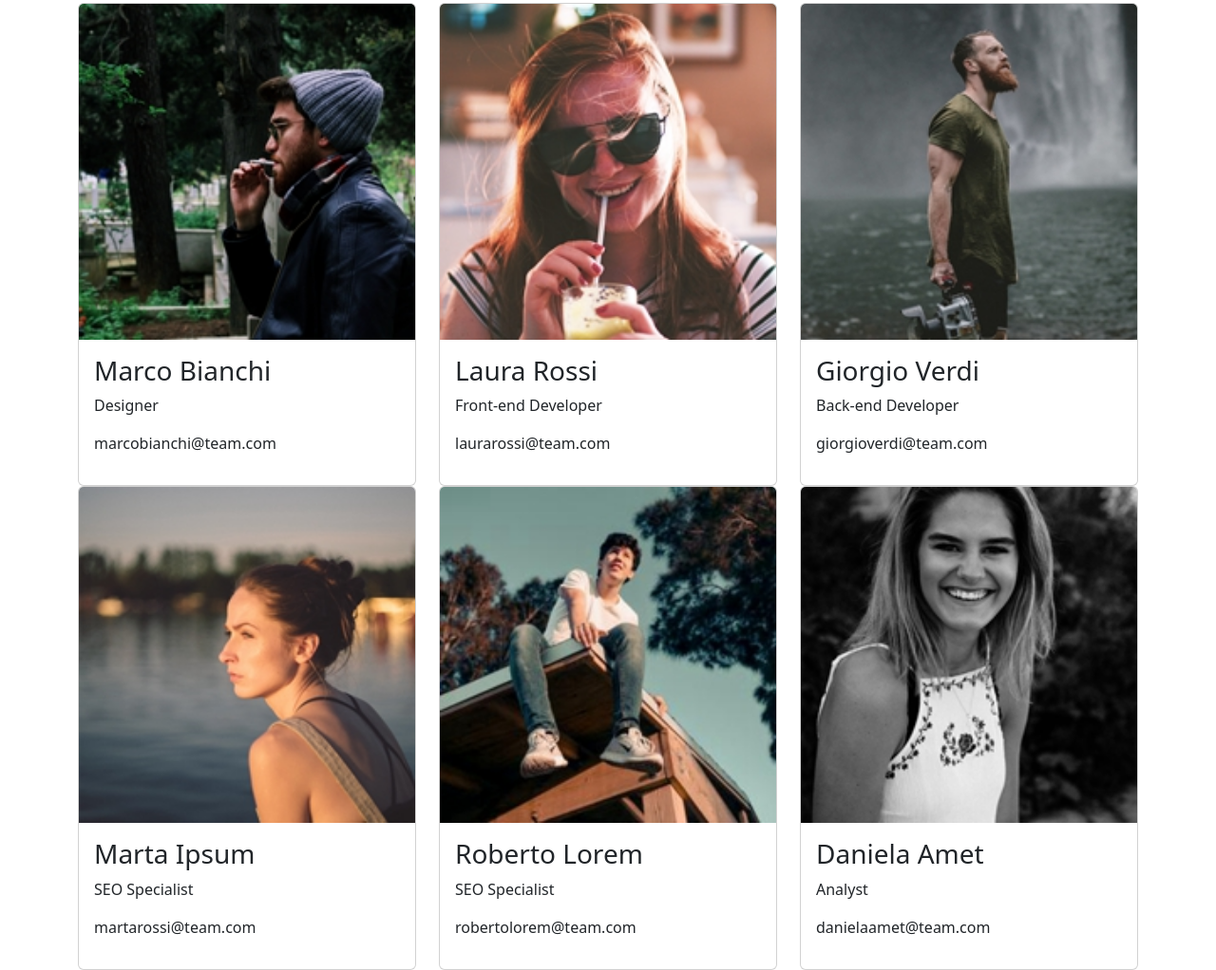
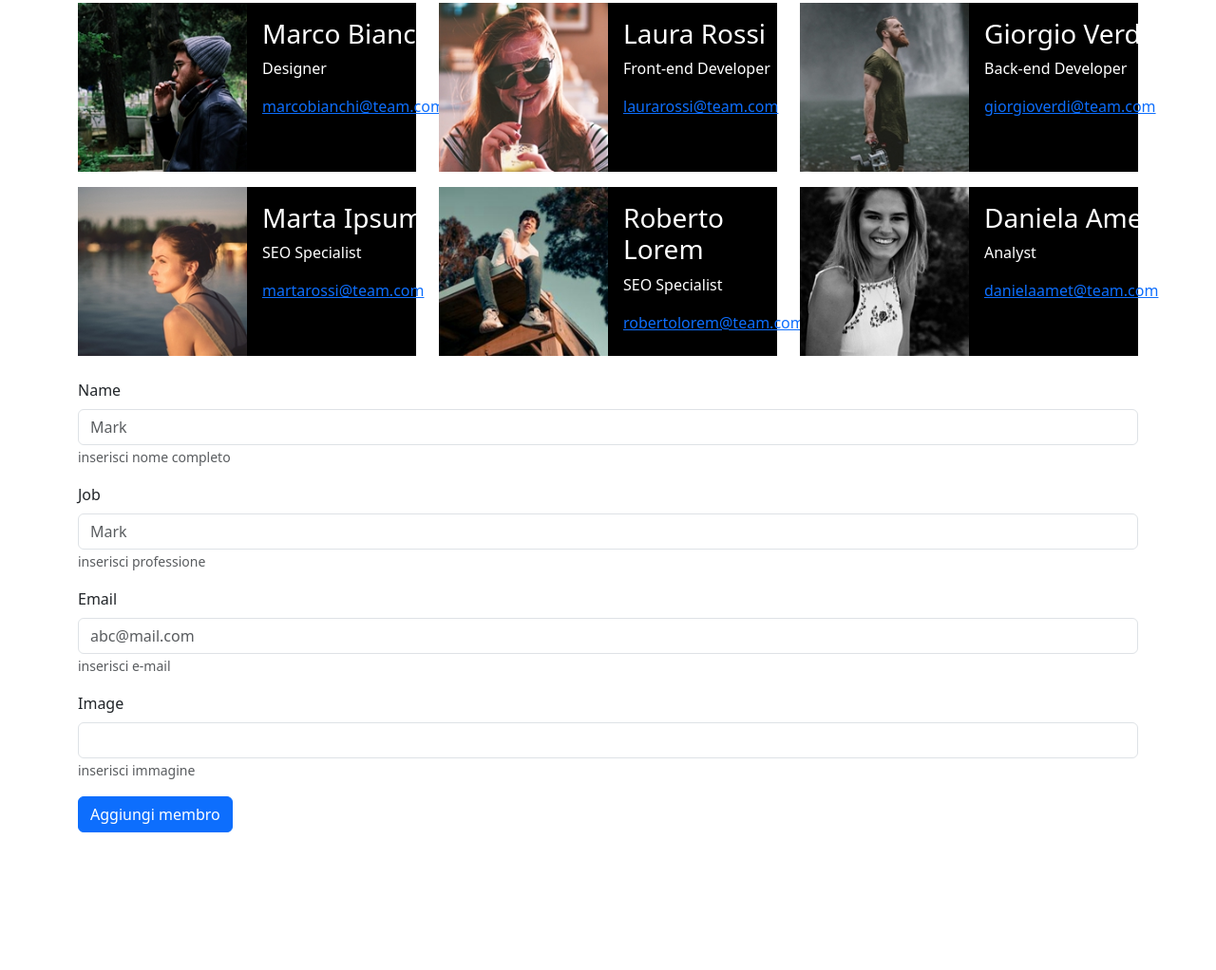
Before and after one commit to Pierpaolo-99/js-our-team, a plain HTML site: page index.html in a window 1280 px wide. Shown: the part 439-1461 px from the top of the page at 95% size. After the commit the page ends 1316 px from the top, so only its background shows below. Drawn offline with nearby package versions, Linux system fonts and the light colour scheme.

Commit message:
add form and event listener generate a new member

```diff
--- a/assets/script.js
+++ b/assets/script.js
@@ -37,22 +37,24 @@ const teamMembers = [
   }
 ];
 console.log(teamMembers);
+
 const cardEl = document.querySelector('.row')
+const formEl = document.getElementById('form_member')
 
 function getMemberMarkup (member){
   const { name,role,email,img} = member
 
   const markup = `
-  <div class="col-4">
-    <div class="card">
-      <img src="./assets/${img}" class="card-img-top" alt="...">
-      <div class="card-body">
-        <h3>${name}</h3>
-        <p>${role}</p>
-        <p>${email}</p>
-      </div>
-    </div>
-  </div>
+            <div class="col-12 col-md-6 col-lg-4 gy-3">
+                <div class="card_members d-flex bg-black text-white">
+                    <img width="50%" src="./assets/${img}" alt="">
+                    <div class="card_body p-3">
+                        <h3>${name}</h3>
+                        <p>${role}</p>
+                        <a href="#">${email}</a>
+                    </div>
+                </div>
+            </div>
   `
   return markup
 }
@@ -68,3 +70,44 @@ function renderTeamMembers (teamMembers, cardEl){
 }
 
 renderTeamMembers(teamMembers,cardEl)
+
+formEl.addEventListener('submit', function (e){
+  e.preventDefault()
+
+  const name = document.querySelector('input[name="name"]').value
+  console.log(name);
+
+  const job = document.querySelector('input[name="job"]').value
+  console.log(job);
+
+  const email = document.querySelector('input[name="email"]').value
+  console.log(email);
+
+  const image = document.querySelector('input[name="image"]').value
+  console.log(image);
+
+  const member = {
+    name: name,
+    job: job,
+    email: email,
+    image: image
+  }
+  console.log(member);
+
+  const markup = `
+  <div class="col-12 col-md-6 col-lg-4 gy-3">
+      <div class="card_members d-flex bg-black text-white">
+          <img width="50%" src="${image}" alt="">
+          <div class="card_body p-3">
+              <h3>${name}</h3>
+              <p>${job}</p>
+              <a href="#">${email}</a>
+          </div>
+      </div>
+  </div>
+  `
+  console.log(markup);
+
+  cardEl.innerHTML += markup
+
+})
--- a/index.html
+++ b/index.html
@@ -11,17 +11,75 @@
         <div class="p-5 mb-4 bg-light rounded-3">
             <div class="container-fluid py-5 text-center">
                 <h1 class="display-5 fw-bold">Meet our Team</h1>
-                <p class="col-md-8 fs-4">
+                <p class="col-md-8 fs-4 m-auto">
                     Using a series of utilities, you can create this jumbotron, just
                     like the one in previous versions of Bootstrap. Check out the
                     examples below for how you can remix and restyle it to your liking.
                 </p>
             </div>
         </div>
-        <div class="row">
+        <div class="row my-4">
+        </div>
+        <form id="form_member" action="">
+            <div class="mb-3">
+                <label for="" class="form-label">Name</label>
+                <input
+                    type="text"
+                    class="form-control"
+                    name="name"
+                    id="name"
+                    aria-describedby="helpId"
+                    placeholder="Mark"
+                />
+                <small id="helpId" class="form-text text-muted">inserisci nome completo</small>
+            </div>
+            <div class="mb-3">
+                <label for="" class="form-label">Job</label>
+                <input
+                    type="text"
+                    class="form-control"
+                    name="job"
+                    id="job"
+                    aria-describedby="helpId"
+                    placeholder="Mark"
+                />
+                <small id="helpId" class="form-text text-muted">inserisci professione</small>
+            </div>
+            <div class="mb-3">
+                <label for="" class="form-label">Email</label>
+                <input
+                    type="email"
+                    class="form-control"
+                    name="email"
+                    id="email"
+                    aria-describedby="emailHelpId"
+                    placeholder="abc@mail.com"
+                />
+                <small id="emailHelpId" class="form-text text-muted"
+                    >inserisci e-mail</small
+                >
+            </div>
+            <div class="mb-3">
+                <label for="" class="form-label">Image</label>
+                <input
+                    type="text"
+                    class="form-control"
+                    name="image"
+                    id="image"
+                    aria-describedby="helpId"
+                    placeholder=""
+                />
+                <small id="helpId" class="form-text text-muted">inserisci immagine</small>
+            </div>
 
-        </div>
-        </div>
+            <button
+                type="submit"
+                class="btn btn-primary"
+            >
+                Aggiungi membro
+            </button>
+        </form>
+
     </div>
     <script src="./assets/script.js"></script>
 </body>
```
